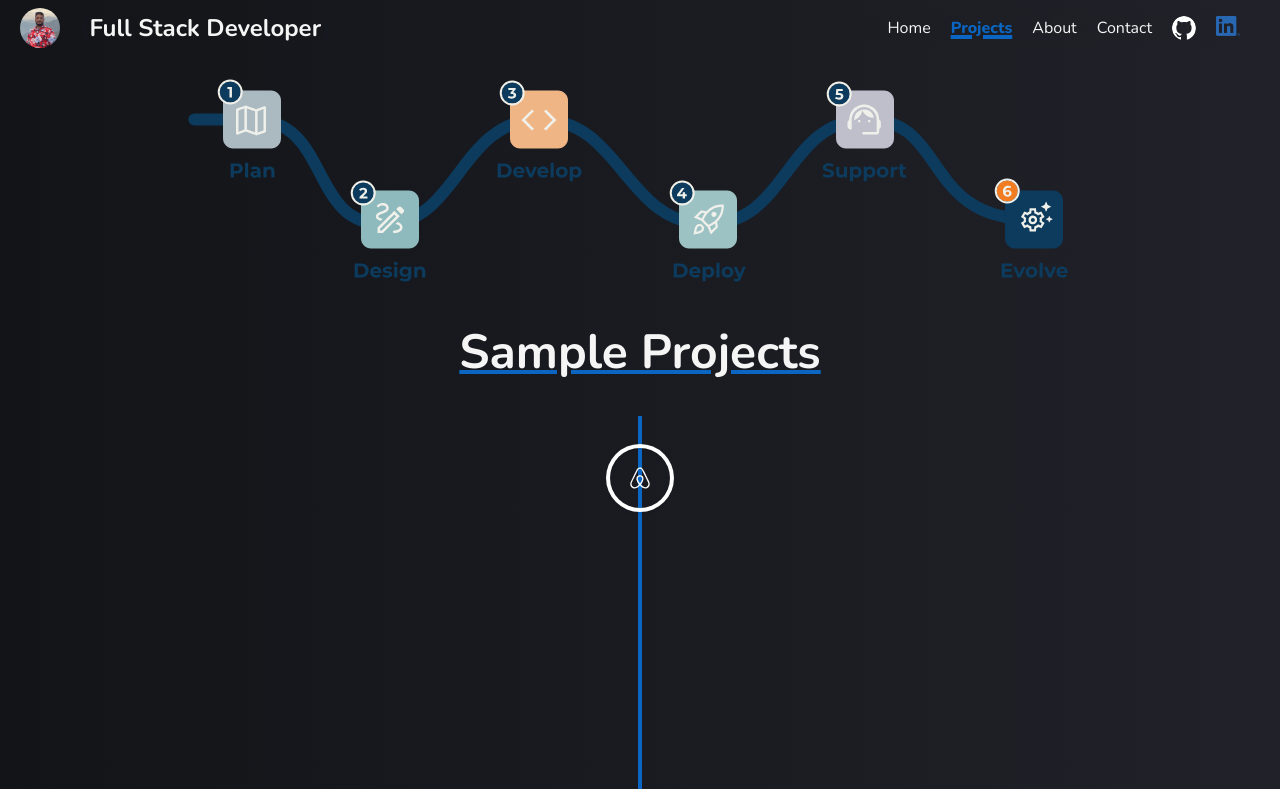
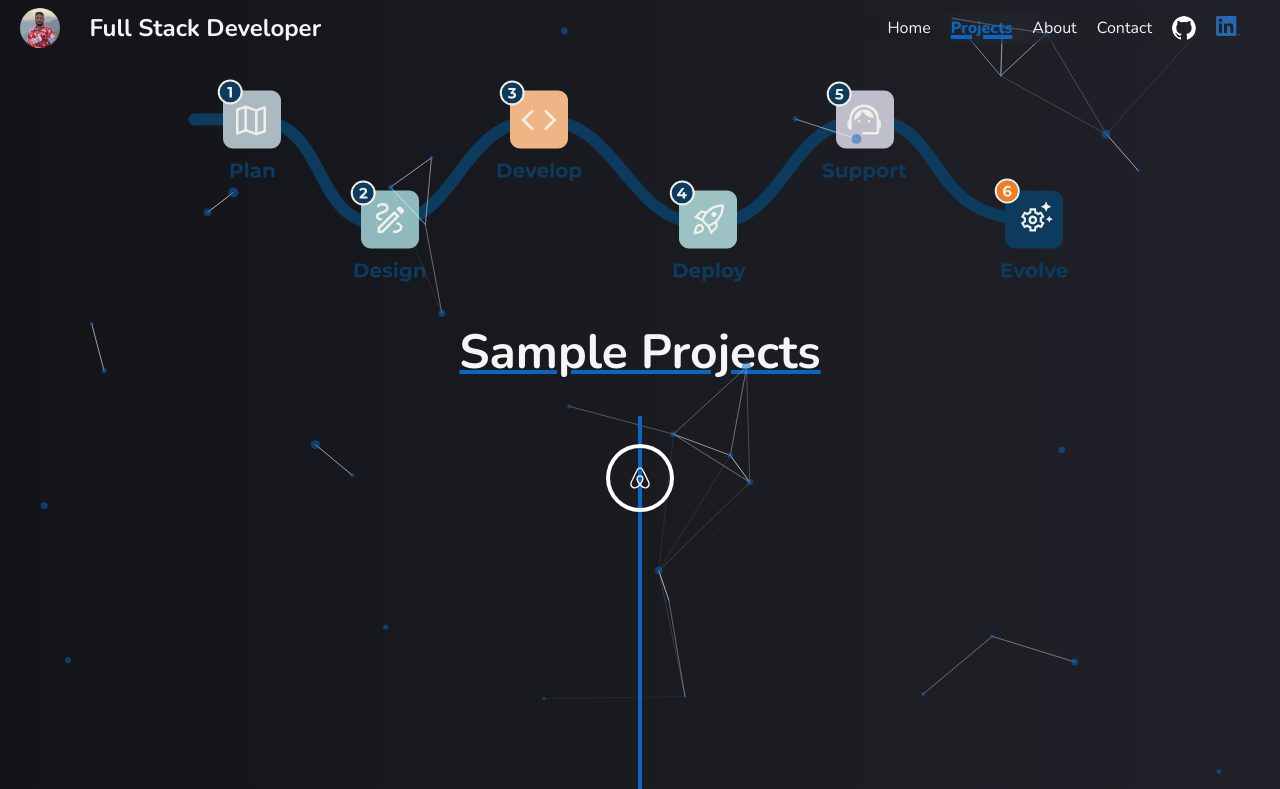
Before and after one commit to amandewett/dewett-tech-nextjs, a Next.js app: page /projects in a window 1280 px wide. Shown: the top 789 px of the page. Built offline with nearby package versions, Linux system fonts and the light colour scheme.

Commit message:
Update layout.tsx

```diff
--- a/app/layout.tsx
+++ b/app/layout.tsx
@@ -24,7 +24,7 @@ const RootLayout: React.FC<React.PropsWithChildren> = ({ children }) => {
       <body className={`${appFont.className}`}>
         <Header />
         <PageTransitionLayout>{children}</PageTransitionLayout>
-        {/* <ParticlesLayout /> */}
+        <ParticlesLayout />
       </body>
     </html>
   );
```
